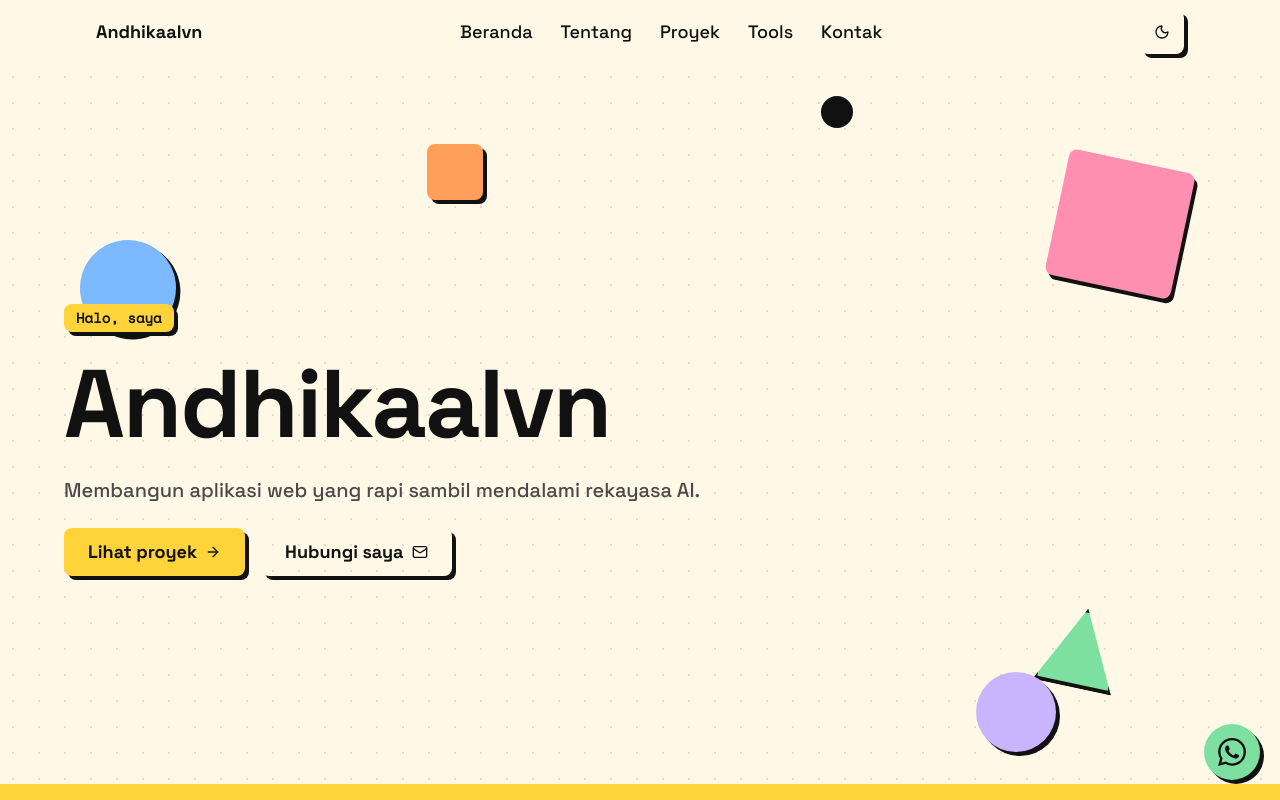
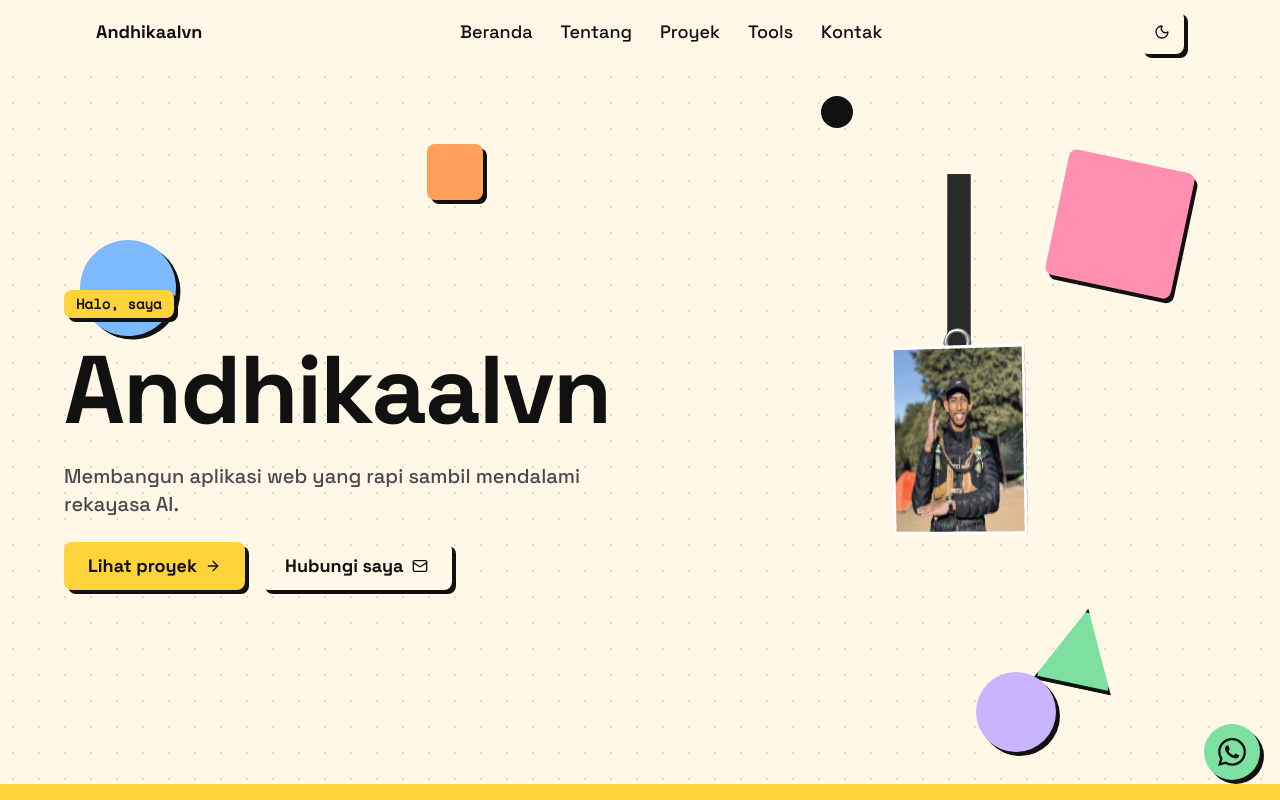
Before and after one commit to ndikkkk/portfolio, a React (Vite) app: page / in a window 1280 px wide. Shown: the top 800 px of the page. Built offline with nearby package versions, Linux system fonts and the light colour scheme.

Commit message:
feat(hero): add interactive lanyard

```diff
--- a/package.json
+++ b/package.json
@@ -20,6 +20,7 @@
     "react": "^19.3.0",
     "react-dom": "^19.3.0",
     "tailwind-merge": "^3.7.0",
+    "three": "^0.187.0",
     "tw-animate-css": "^1.4.0"
   },
   "devDependencies": {
@@ -28,6 +29,7 @@
     "@types/node": "^22.0.0",
     "@types/react": "^19.3.0",
     "@types/react-dom": "^19.3.0",
+    "@types/three": "^0.187.0",
     "@vitejs/plugin-react": "^5.2.0",
     "eslint": "^10.12.0",
     "eslint-plugin-react-hooks": "^7.1.1",
--- a/src/components/sections/hero.tsx
+++ b/src/components/sections/hero.tsx
@@ -1,5 +1,6 @@
 import { ArrowRight, Mail } from "lucide-react";
 import { Button } from "@/components/ui/button";
+import { Lanyard } from "@/components/ui/lanyard";
 import { profile } from "@/data/profile";
 
 export function Hero() {
@@ -40,7 +41,8 @@ export function Hero() {
         className="pointer-events-none absolute right-1/3 top-8 hidden size-8 rounded-full bg-ink sm:block"
       />
 
-      <div className="relative mx-auto flex min-h-[70dvh] max-w-6xl flex-col items-start justify-center gap-6">
+      <div className="relative mx-auto grid min-h-[70dvh] w-full max-w-6xl items-center gap-4 md:grid-cols-[minmax(0,1fr)_minmax(18rem,0.85fr)] md:gap-8">
+        <div className="relative z-10 flex flex-col items-start gap-6 py-8">
           <span className="rounded-[var(--radius)] border-[var(--border-w)] border-ink bg-yellow px-3 py-1 font-mono text-sm font-bold text-on-accent shadow-[var(--shadow)]">
             Halo, saya
           </span>
@@ -66,6 +68,23 @@ export function Hero() {
             </Button>
           </div>
         </div>
+
+        <div
+          aria-label="Kartu foto profil interaktif"
+          className="mx-auto h-[min(58dvh,30rem)] min-h-80 w-full max-w-md md:h-[min(70dvh,38rem)] md:min-h-[28rem]"
+        >
+          <Lanyard
+            frontImage={profile.photo}
+            backImage={profile.photo}
+            size={0.68}
+            anchor="center"
+            strapColor="#111111"
+            cardColor="#ffffff"
+            finish="matte"
+            breeze={0.2}
+          />
+        </div>
+      </div>
     </section>
   );
 }
--- /dev/null
+++ b/src/components/ui/lanyard.css
@@ -0,0 +1,18 @@
+.lanyard {
+  position: relative;
+  width: 100%;
+  height: 100%;
+  overflow: hidden;
+  touch-action: pan-y;
+}
+
+.lanyard-canvas {
+  display: block;
+  width: 100%;
+  height: 100%;
+  cursor: grab;
+}
+
+.lanyard-canvas:active {
+  cursor: grabbing;
+}
--- /dev/null
+++ b/src/components/ui/lanyard.tsx
@@ -0,0 +1,168 @@
+import { useEffect, useRef } from "react";
+import * as THREE from "three";
+import "./lanyard.css";
+
+interface LanyardProps {
+  frontImage?: string;
+  backImage?: string;
+  size?: number;
+  anchor?: "left" | "center" | "right";
+  strapColor?: string;
+  cardColor?: string;
+  finish?: "glossy" | "matte" | "holographic" | "metallic";
+  breeze?: number;
+  interactive?: boolean;
+  className?: string;
+}
+
+const anchors = { left: -0.42, center: 0, right: 0.42 };
+
+export function Lanyard({
+  frontImage,
+  backImage,
+  size = 0.6,
+  anchor = "center",
+  strapColor = "#111111",
+  cardColor = "#ffffff",
+  finish = "glossy",
+  breeze = 0.5,
+  interactive = true,
+  className = "",
+}: LanyardProps) {
+  const hostRef = useRef<HTMLDivElement>(null);
+
+  useEffect(() => {
+    const host = hostRef.current;
+    if (!host) return;
+
+    let renderer: THREE.WebGLRenderer;
+    try {
+      renderer = new THREE.WebGLRenderer({ alpha: true, antialias: true });
+    } catch {
+      return;
+    }
+
+    renderer.setClearColor(0x000000, 0);
+    renderer.outputColorSpace = THREE.SRGBColorSpace;
+    renderer.setPixelRatio(Math.min(window.devicePixelRatio || 1, 2));
+    const scene = new THREE.Scene();
+    const camera = new THREE.PerspectiveCamera(32, 1, 0.1, 100);
+    camera.position.set(0, 0, 8);
+    scene.add(new THREE.HemisphereLight(0xffffff, 0x55505a, 2));
+    const light = new THREE.DirectionalLight(0xffffff, 3);
+    light.position.set(-3, 5, 6);
+    scene.add(light);
+
+    const card = new THREE.Group();
+    scene.add(card);
+    const material = new THREE.MeshPhysicalMaterial({
+      color: cardColor,
+      roughness: finish === "matte" ? 0.86 : finish === "metallic" ? 0.3 : 0.4,
+      metalness: finish === "metallic" ? 0.65 : 0,
+      clearcoat: finish === "glossy" || finish === "holographic" ? 0.8 : 0,
+    });
+    const body = new THREE.Mesh(new THREE.BoxGeometry(1.25, 1.76, 0.055), material);
+    card.add(body);
+
+    const textureLoader = new THREE.TextureLoader();
+    const faceMaterials: THREE.Mesh[] = [];
+    const loadFace = (url: string | undefined, side: number) => {
+      if (!url) return;
+      textureLoader.load(url, (texture) => {
+        texture.colorSpace = THREE.SRGBColorSpace;
+        const face = new THREE.Mesh(
+          new THREE.PlaneGeometry(1.2, 1.7),
+          new THREE.MeshBasicMaterial({ map: texture, side: THREE.DoubleSide }),
+        );
+        face.position.z = side * 0.031;
+        if (side < 0) face.rotation.y = Math.PI;
+        card.add(face);
+        faceMaterials.push(face);
+      });
+    };
+    loadFace(frontImage, 1);
+    loadFace(backImage || frontImage, -1);
+
+    const strapMaterial = new THREE.MeshStandardMaterial({ color: strapColor, roughness: 0.78 });
+    const strap = new THREE.Mesh(new THREE.PlaneGeometry(0.24, 2.15), strapMaterial);
+    strap.position.set(0, 1.65, 0);
+    scene.add(strap);
+    const ring = new THREE.Mesh(
+      new THREE.TorusGeometry(0.105, 0.025, 12, 32),
+      new THREE.MeshStandardMaterial({ color: "#d9dce2", metalness: 0.85, roughness: 0.2 }),
+    );
+    ring.position.y = 0.91;
+    card.add(ring);
+
+    let frame = 0;
+    let start = performance.now();
+    let dragging = false;
+    let pointerX = 0;
+    const render = (now: number) => {
+      const elapsed = (now - start) / 1000;
+      if (!dragging) {
+        card.rotation.z = Math.sin(elapsed * 1.2) * breeze * 0.09;
+        card.rotation.y = Math.sin(elapsed * 0.7) * 0.14;
+        card.position.x += (anchors[anchor] - card.position.x) * 0.04;
+      }
+      renderer.render(scene, camera);
+      frame = requestAnimationFrame(render);
+    };
+    const resize = () => {
+      const width = Math.max(host.clientWidth, 1);
+      const height = Math.max(host.clientHeight, 1);
+      renderer.setSize(width, height, false);
+      camera.aspect = width / height;
+      camera.position.z = Math.max(6.4, 8 / Math.min(1, width / height));
+      camera.updateProjectionMatrix();
+      card.scale.setScalar(Math.max(0.4, Math.min(1.1, (height / 560) * (size / 0.6))));
+    };
+    const onPointerDown = (event: PointerEvent) => {
+      if (!interactive) return;
+      dragging = true;
+      pointerX = event.clientX;
+      renderer.domElement.setPointerCapture(event.pointerId);
+    };
+    const onPointerMove = (event: PointerEvent) => {
+      if (!dragging) return;
+      card.rotation.y += (event.clientX - pointerX) * 0.012;
+      pointerX = event.clientX;
+    };
+    const onPointerUp = () => { dragging = false; };
+    renderer.domElement.className = "lanyard-canvas";
+    renderer.domElement.setAttribute("aria-hidden", "true");
+    host.appendChild(renderer.domElement);
+    renderer.domElement.addEventListener("pointerdown", onPointerDown);
+    renderer.domElement.addEventListener("pointermove", onPointerMove);
+    renderer.domElement.addEventListener("pointerup", onPointerUp);
+    renderer.domElement.addEventListener("pointercancel", onPointerUp);
+    const observer = new ResizeObserver(resize);
+    observer.observe(host);
+    resize();
+    frame = requestAnimationFrame(render);
+
+    return () => {
+      cancelAnimationFrame(frame);
+      observer.disconnect();
+      renderer.domElement.removeEventListener("pointerdown", onPointerDown);
+      renderer.domElement.removeEventListener("pointermove", onPointerMove);
+      renderer.domElement.removeEventListener("pointerup", onPointerUp);
+      renderer.domElement.removeEventListener("pointercancel", onPointerUp);
+      scene.traverse((object) => {
+        if (object instanceof THREE.Mesh) {
+          object.geometry.dispose();
+          const materials = Array.isArray(object.material) ? object.material : [object.material];
+          materials.forEach((item) => {
+            if (item instanceof THREE.MeshBasicMaterial && item.map) item.map.dispose();
+            item.dispose();
+          });
+        }
+      });
+      faceMaterials.length = 0;
+      renderer.dispose();
+      renderer.domElement.remove();
+    };
+  }, [anchor, backImage, breeze, cardColor, finish, frontImage, interactive, size, strapColor]);
+
+  return <div ref={hostRef} className={`lanyard ${className}`.trim()} />;
+}
```
Also changed, not shown: 1 other file (tests, documents, lock files or other folders). Lines whose indentation alone changed are shown as unchanged.
